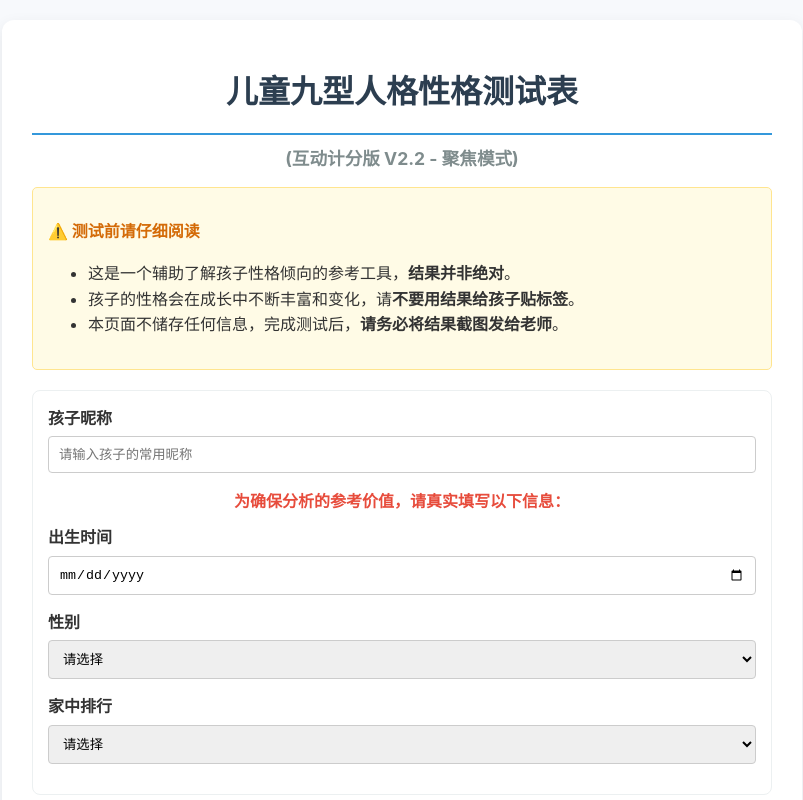
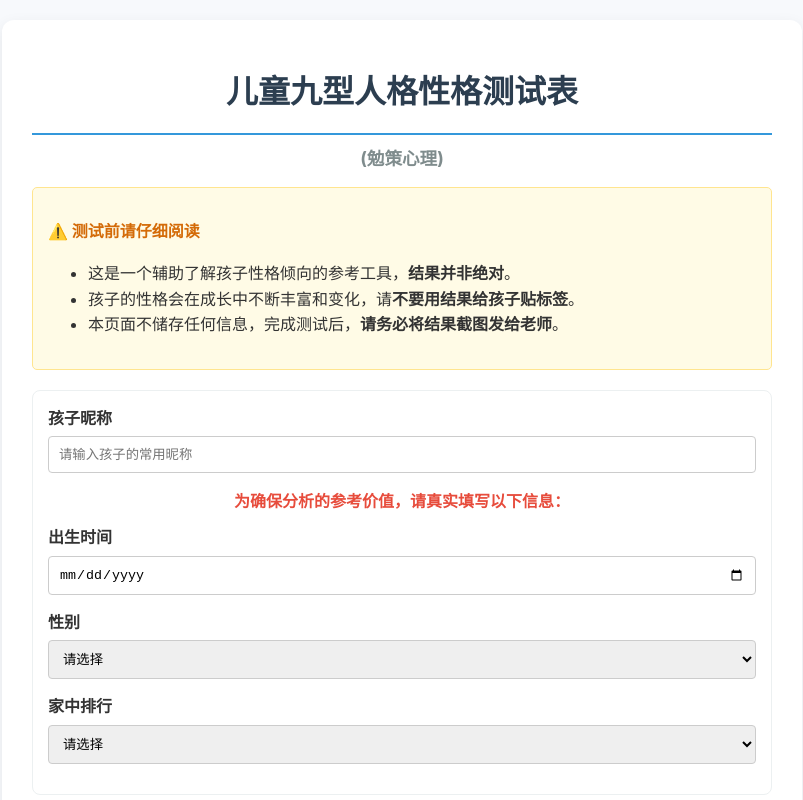
Before and after one commit to DQgogogo/miance.github.io, a plain HTML site: page index.html in a window 1280 px wide. Shown: the top 800 px of the page, without its empty margins (238-1041 px from the left). Drawn offline with Linux system fonts and the light colour scheme.

Commit message:
Add files via upload

```diff
--- a/index.html
+++ b/index.html
@@ -227,7 +227,7 @@
 
     <div class="container">
         <h1>儿童九型人格性格测试表</h1>
-        <h2>(互动计分版 V2.2 - 聚焦模式)</h2>
+        <h2>(勉策心理)</h2>
 
         <div class="warning">
             <p class="warning-title">⚠️ 测试前请仔细阅读</p>
```
